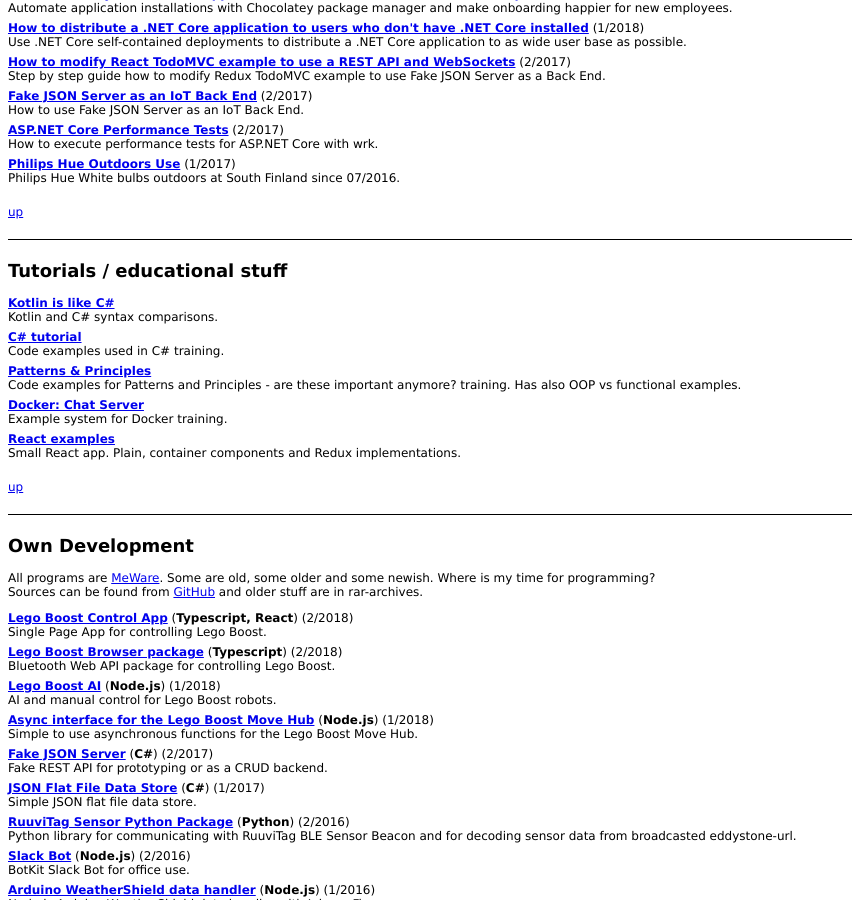
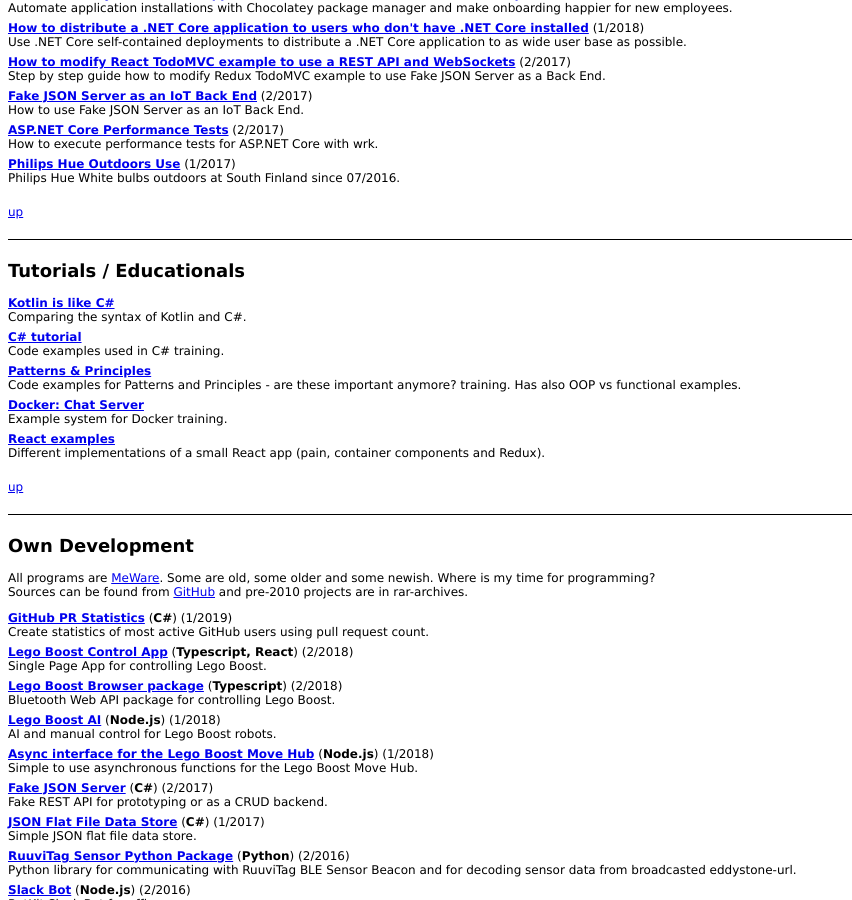
Before and after one commit to ttu/ttu.github.io, a Jekyll site: the page index.html, which Jekyll copies as it is, in a window 1280 px wide and 900 px high, scrolled down 400 px. Shown: the whole window, without its empty margins (0-852 px from the left). Built offline with Jekyll 4.4.1, drawn with Linux system fonts in a browser that asks for light colours.

Commit message:
Add github-pr-stats to projects

```diff
--- a/index.html
+++ b/index.html
@@ -119,11 +119,11 @@
 
 	<div class="area">
 		<a name="tutorials"/>
-		<h2>Tutorials / educational stuff</h2>
+		<h2>Tutorials / Educationals</h2>
 
 		<div class="ownDev">
 			<a href="/kotlin-is-like-csharp/">Kotlin is like C#</a><br/>
-			Kotlin and C# syntax comparisons.
+			Comparing the syntax of Kotlin and C#.
 		</div>
 
 		<div class="ownDev">
@@ -143,7 +143,7 @@
 
 		<div class="ownDev">
 			<a href="https://github.com/ttu/js-framework-examples">React examples</a><br/>
-			Small React app. Plain, container components and Redux implementations.
+			Different implementations of a small React app (pain, container components and Redux).
 		</div>
 
 		<br/>
@@ -158,8 +158,14 @@
 
 		<p>
 			All programs are <a href="definitions.html">MeWare</a>. Some are old, some older and some newish. Where is my time for programming?<br/>
-			Sources can be found from <a href="https://github.com/ttu">GitHub</a> and older stuff are in rar-archives.
+			Sources can be found from <a href="https://github.com/ttu">GitHub</a> and pre-2010 projects are in rar-archives.
 		</p>
+
+		<div class="ownDev">
+			<a href="https://github.com/ttu/github-pr-stats">GitHub PR Statistics</a> (<label class="ownDevLan">C#</label>) (1/2019)<br/>
+			Create statistics of most active GitHub users using pull request count.
+		</div>
+
 
 		<div class="ownDev">
 			<a href="https://github.com/ttu/lego-boost-app">Lego Boost Control App</a> (<label class="ownDevLan">Typescript, React</label>) (2/2018)<br/>
```
